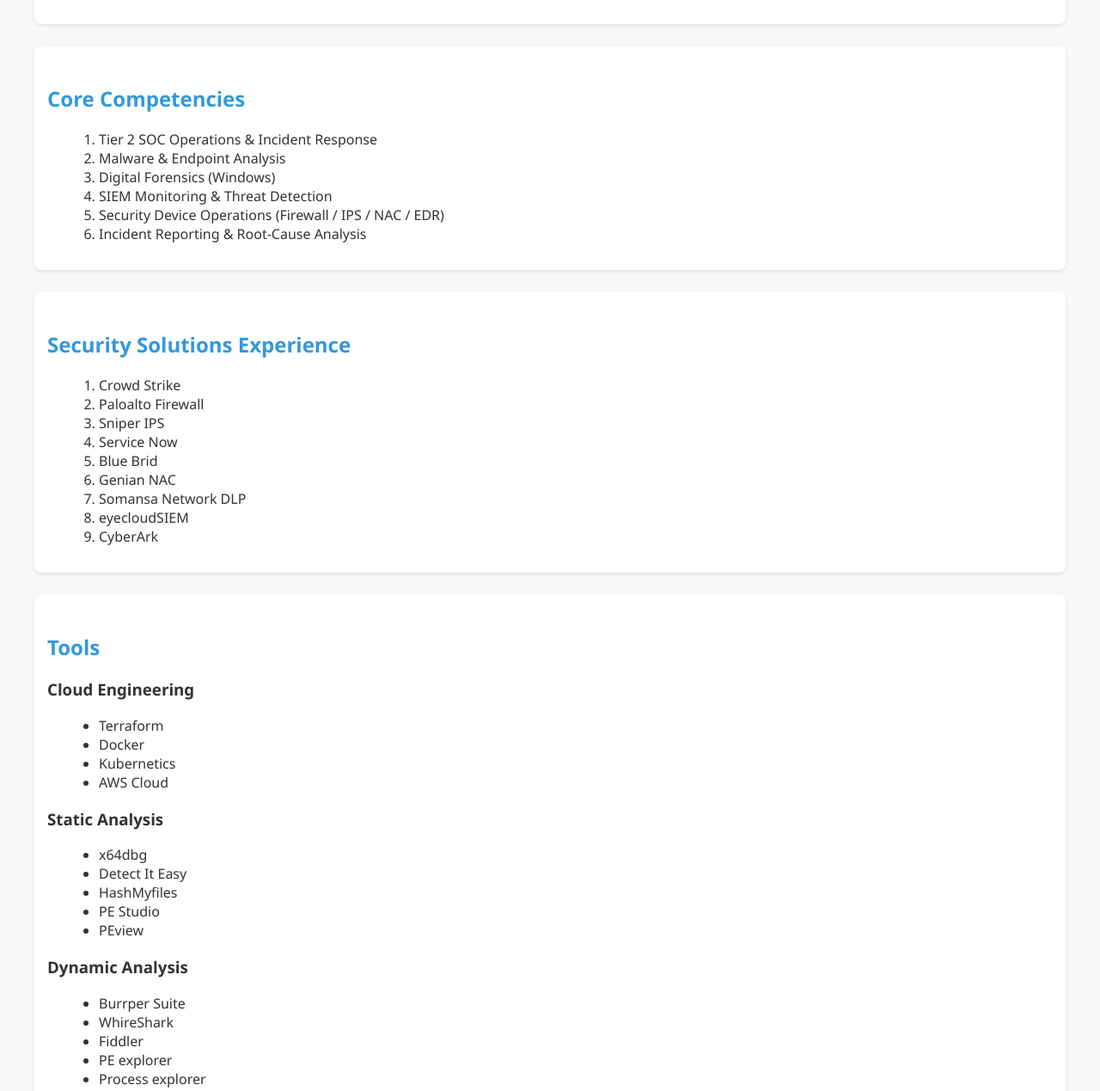
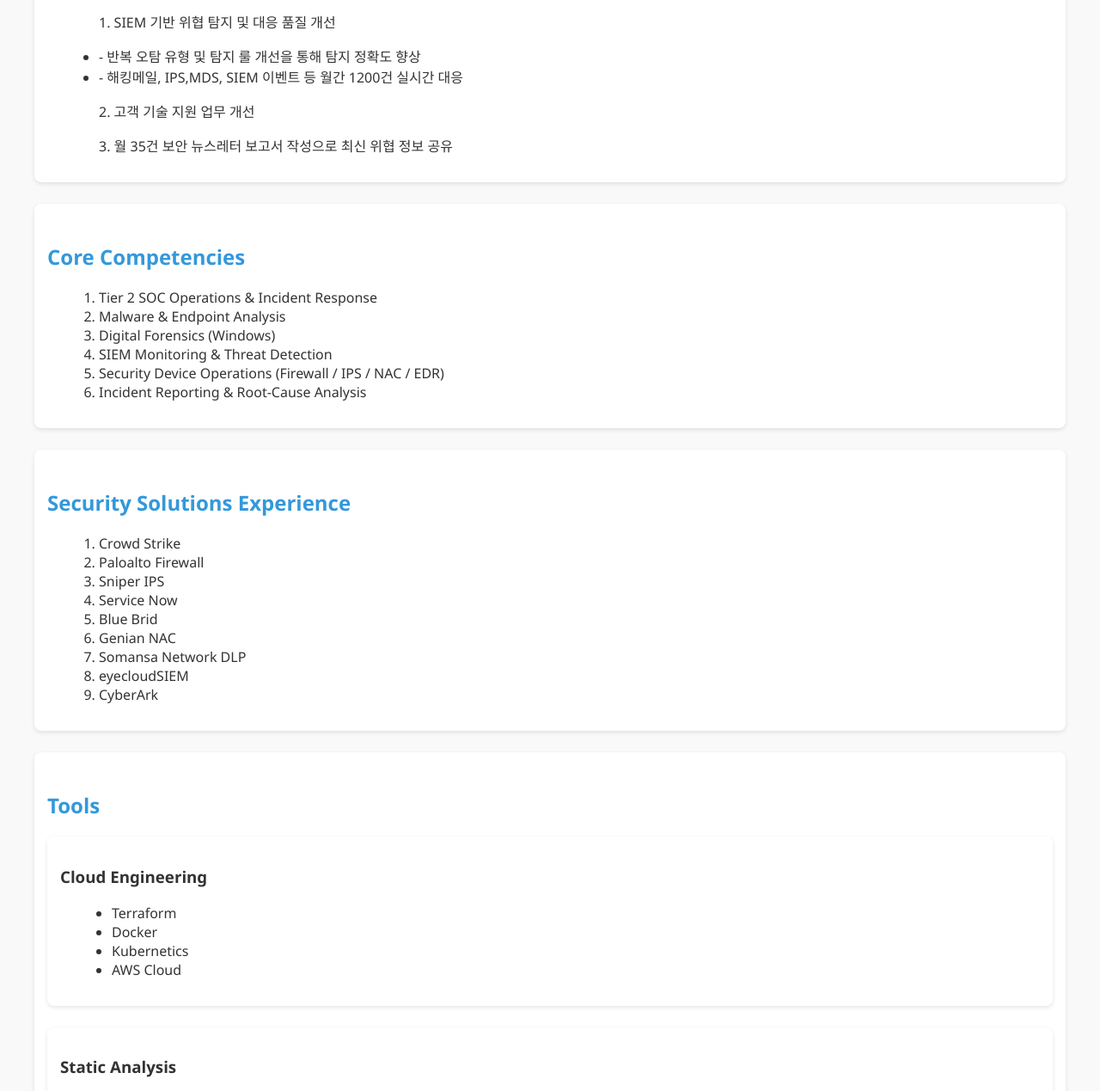
Before and after one commit to JH-Ko76/JH-Ko76.github.io, a plain HTML site: page index.html in a window 1280 px wide. Shown: the part 299-1568 px from the top of the page at 86% size. Drawn offline with Linux system fonts and the light colour scheme.

Commit message:
Update index.html

```diff
--- a/index.html
+++ b/index.html
@@ -45,6 +45,11 @@
     <ul>
       <li>2025.04 ~ 2025.11 Network Operations for docomo Osaka World Expo Project</li>
       <li>2021.01 ~ 2023.01 L2 Security Analyst, IR for the National Tax Service</li>
+      	<p> 1. SIEM 기반 위협 탐지 및 대응 품질 개선 </p>
+    <li> - 반복 오탐 유형 및 탐지 룰 개선을 통해 탐지 정확도 향상 </li>
+	  <li> - 해킹메일, IPS,MDS, SIEM 이벤트 등 월간 1200건 실시간 대응 </li>
+	      <p> 2. 고객 기술 지원 업무 개선 </p>
+	      <p> 3. 월 35건 보안 뉴스레터 보고서 작성으로 최신 위협 정보 공유 </p>
     </ul>
   </div>
 
@@ -77,7 +82,7 @@
 
   <div class="section">
     <h2>Tools</h2>
-    <div class="tool-group">
+    <div class="section">
       <h3>Cloud Engineering</h3>
       <ul>
         <li>Terraform</li>
@@ -87,7 +92,7 @@
       </ul>
     </div>
 
-    <div class="tool-group">
+    <div class="section">
       <h3>Static Analysis</h3>
       <ul>
         <li>x64dbg</li>
@@ -98,7 +103,7 @@
       </ul>
     </div>
 
-    <div class="tool-group">
+    <div class="section">
       <h3>Dynamic Analysis</h3>
       <ul>
         <li>Burrper Suite</li>
```
